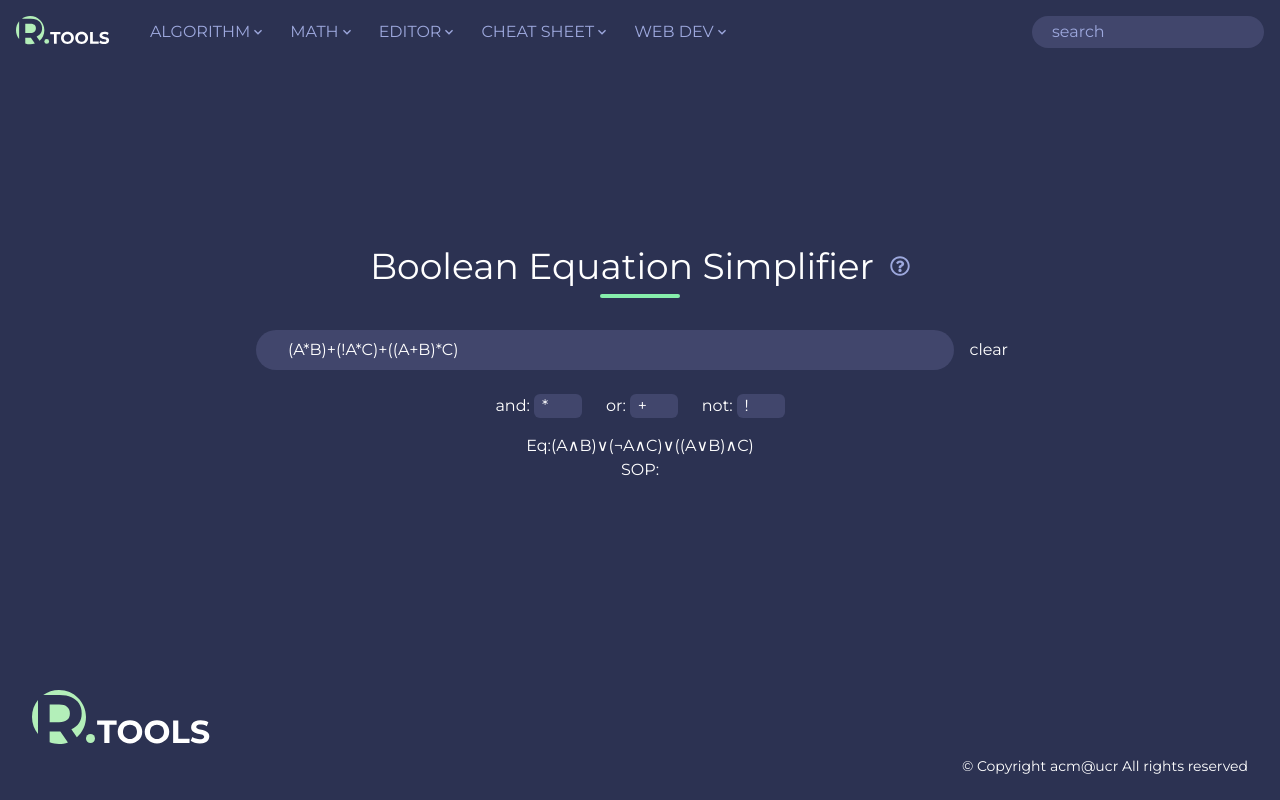
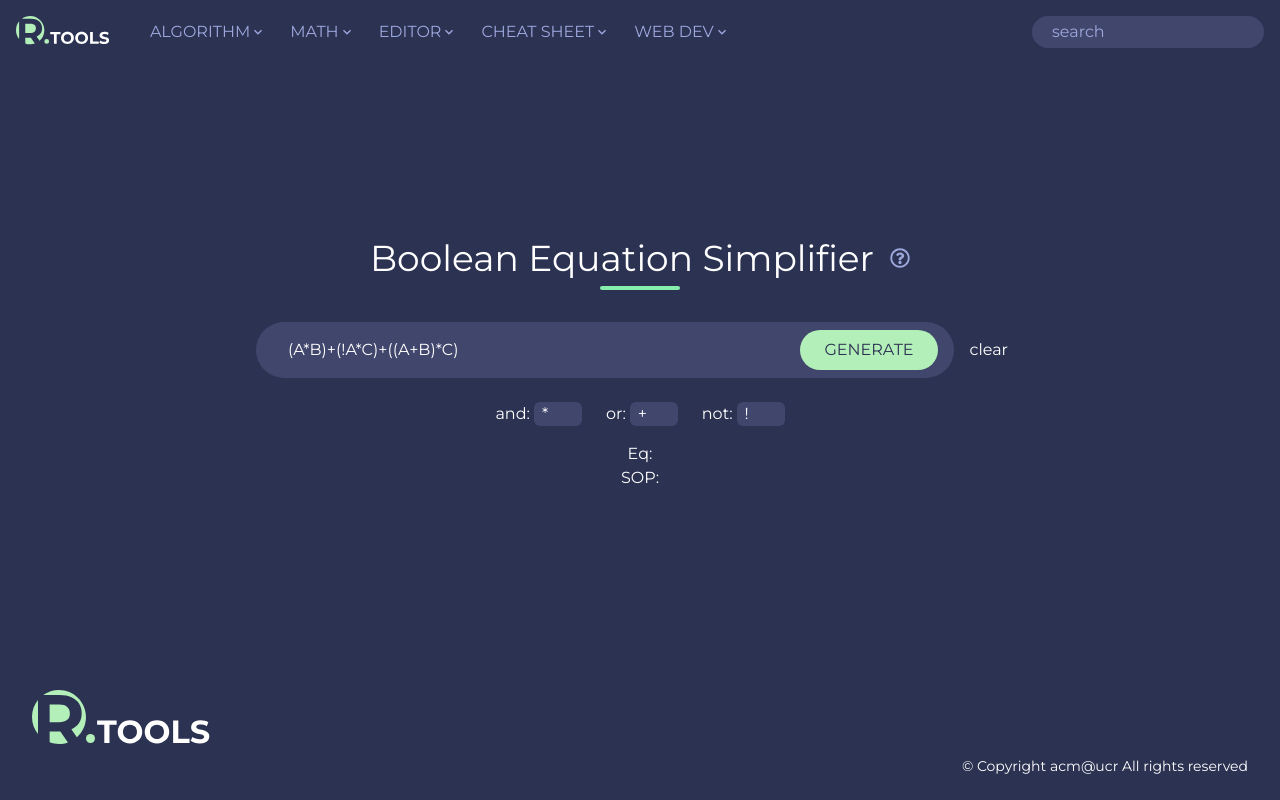
Before and after one commit to acm-ucr/r-tools, a Next.js app: page /math/boolean-simplifier in a window 1280 px wide. Built offline with nearby package versions, Linux system fonts and the light colour scheme.

Commit message:
fix bool simplifier

```diff
--- a/src/app/math/boolean-simplifier/page.js
+++ b/src/app/math/boolean-simplifier/page.js
@@ -3,7 +3,7 @@
 import BoolWrapper from "@/components/math/BoolWrapper";
 import kMapSolver from "@/util/math/KMap";
 import { formatInput, generateTable } from "@/util/math/TruthTable";
-import { useState, useEffect } from "react";
+import { useState } from "react";
 
 const page = () => {
   const [value, setValue] = useState("(A*B)+(!A*C)+((A+B)*C)");
@@ -11,12 +11,11 @@ const page = () => {
   const [symbols, setSymbols] = useState({ and: "*", or: "+", not: "!" });
 
   const [expressionSOP, setExpressionSOP] = useState("");
-
-  useEffect(() => {
+  const onClick = () => {
     try {
-      setExpression(formatInput(value, symbols));
-      const table = generateTable(expression); // might return null if failed
-      console.log(table);
+      const formatedInput = formatInput(value, symbols);
+      setExpression(formatedInput);
+      const table = generateTable(formatedInput); // might return null if failed
       if (table !== null) {
         const { result, variables } = table;
         const { expressionSOP } = kMapSolver(result, variables);
@@ -27,7 +26,7 @@ const page = () => {
       console.error(error);
       setExpressionSOP("???");
     }
-  }, [value, symbols]);
+  };
 
   return (
     <>
@@ -37,6 +36,7 @@ const page = () => {
         setValue={setValue}
         symbols={symbols}
         setSymbols={setSymbols}
+        onClick={onClick}
         description="Input a boolean expression\n\nAdjust individual boolean operators by modifying the symbol box next to its respective operator located below the input box."
       />
       <div>{"Eq:" + expression}</div>
--- a/src/app/math/truth-tables/page.js
+++ b/src/app/math/truth-tables/page.js
@@ -31,7 +31,7 @@ const page = () => {
     setValue("");
   };
   const description =
-    "Input a boolean expression\n\nClick ADD to add the inputted expression to the expressions list that are shown as a column on the truth table.\n\nRemove expressions from the expressions list by hovering over the expression table and clicking the cross.\n\nAdjust individual boolean operators by modifying the symbol box next to its respective operator located below the input box.";
+    "Input a boolean expression\n\nClick GENERATE to add the inputted expression to the expressions list that are shown as a column on the truth table.\n\nRemove expressions from the expressions list by hovering over the expression table and clicking the cross.\n\nAdjust individual boolean operators by modifying the symbol box next to its respective operator located below the input box.";
 
   return (
     <>
--- a/src/components/math/BoolWrapper.jsx
+++ b/src/components/math/BoolWrapper.jsx
@@ -18,7 +18,7 @@ const BoolWrapper = ({
       <Header text={title} description={description} />
       <div className="w-3/5 my-6">
         <Input
-          button={onClick && "ADD"}
+          button={onClick && "GENERATE"}
           onClick={onClick}
           value={value}
           setValue={setValue}
```
